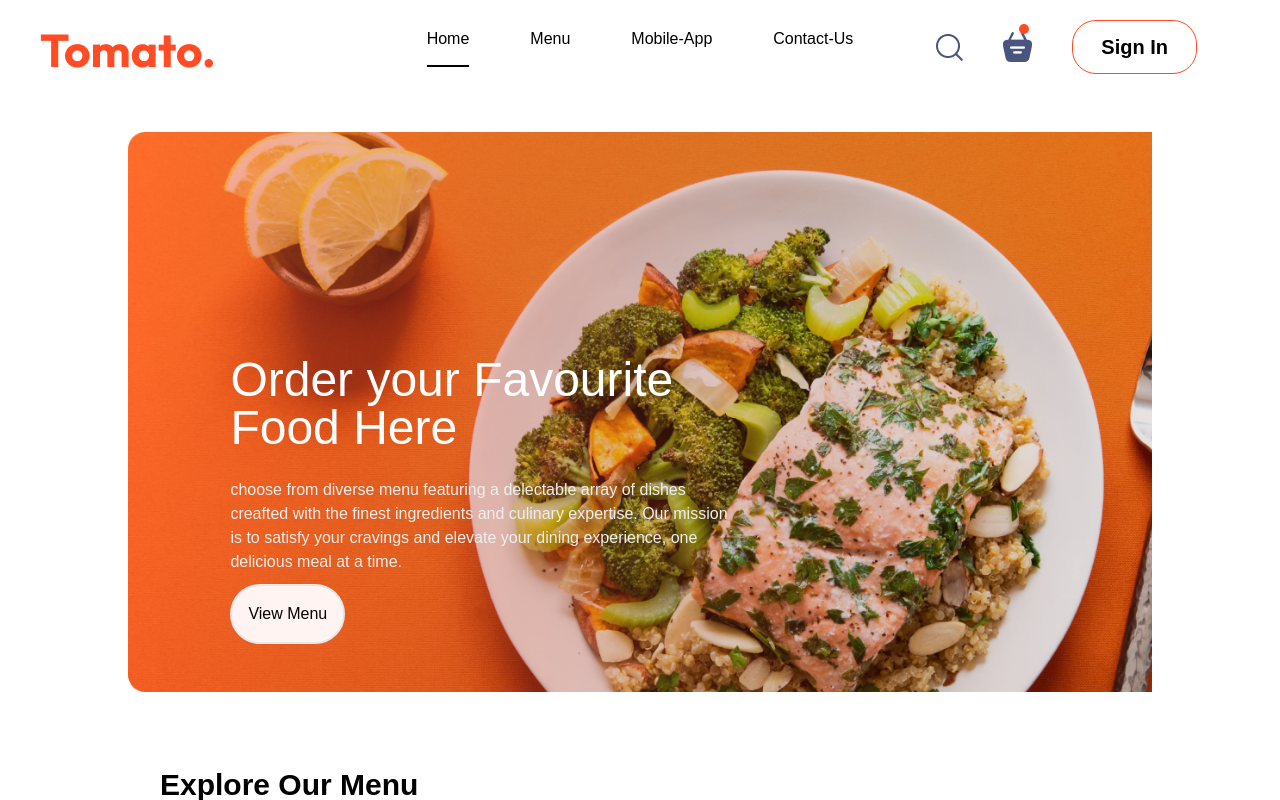
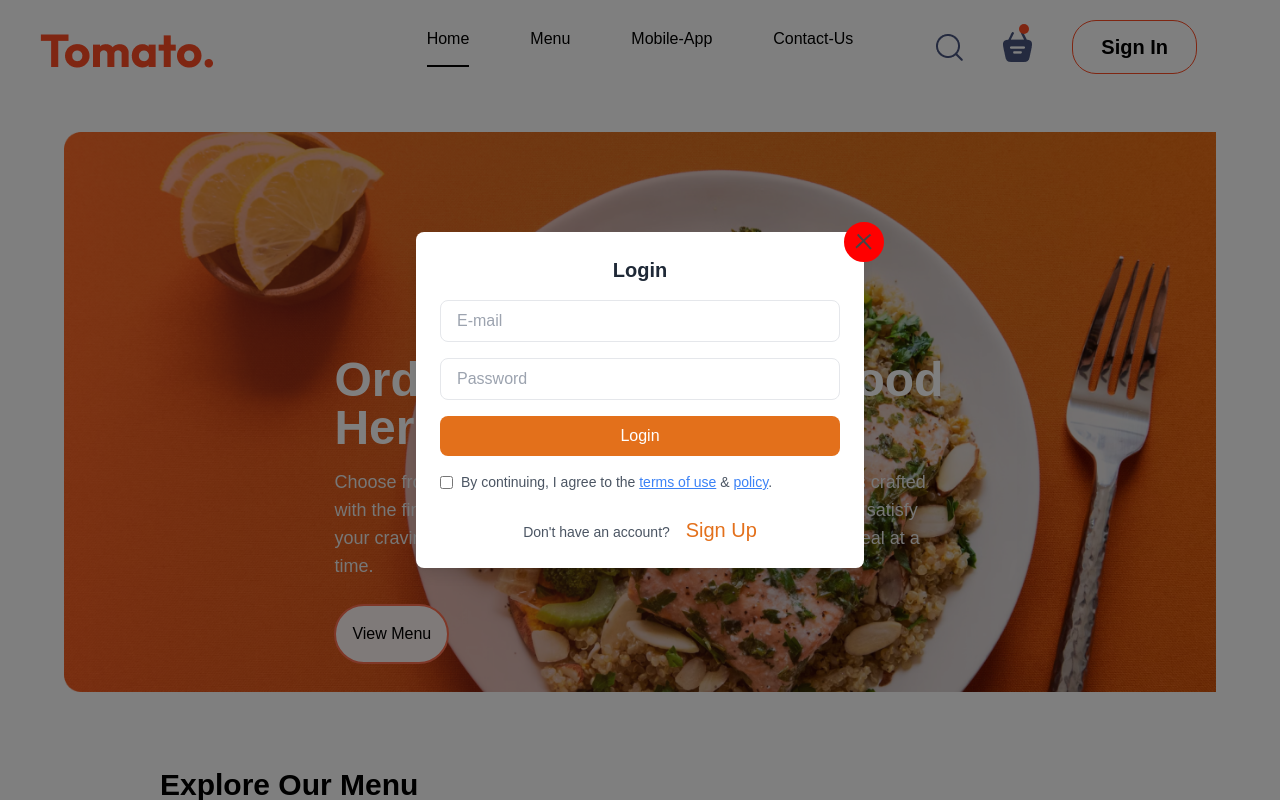
Before and after one commit to Abdelmoneim21/Restaurant-Delivery, a React (Vite) app: page / in a window 1280 px wide. Both pictures are taken after a click on the button "Sign In". Shown: the top 800 px of the page. Built offline with nearby package versions, Linux system fonts and the light colour scheme; a web font is replaced by a local one.

Commit message:
sign up & login

```diff
--- a/src/App.jsx
+++ b/src/App.jsx
@@ -3,12 +3,16 @@ import Navbar from "./components/NavBar/Navbar";
 import Home from "./pages/Home/Home";
 import Cart from "./pages/Cart/Cart";
 import Footer from "./components/Footer/Footer";
+import { useState } from "react";
+import Login from "./components/Login/Login";
 
 function App() {
+  const [ShowLogin, setShoweLogin] = useState(false);
   return (
     <>
       <div className="App">
-        <Navbar />
+        {ShowLogin ? <Login setShoweLogin={setShoweLogin} /> : <></>}
+        <Navbar setShoweLogin={setShoweLogin} />
         <Routes>
           <Route path="/" element={<Home />} />
           <Route path="/cart" element={<Cart />} />
--- a/src/components/AppLoad/AppLoad.jsx
+++ b/src/components/AppLoad/AppLoad.jsx
@@ -6,16 +6,16 @@ export default function AppLoad() {
       <p className="text-center text-4xl text-[#555]">
         For Better Experience Download <br></br>Tomato App
       </p>
-      <div className="images md:flex mt-[50px] justify-center gap-[30px]">
+      <div className="images sm:flex mt-[50px] justify-center gap-[20px]">
         <img
           src={assets.play_store}
           alt="playstore"
-          className="pointer max-w-[250px] hover:w-[250px] m-auto"
+          className="pointer w-[200px] hover:scale-110  m-auto sm:m-0 transition"
         />
         <img
           src={assets.app_store}
           alt="play Store"
-          className="pointer hover:w-[250px] m-auto"
+          className="pointer w-[200px] hover:scale-110 m-auto sm:m-0 transition"
         />
       </div>
     </div>
--- a/src/components/Header/Header.jsx
+++ b/src/components/Header/Header.jsx
@@ -1,14 +1,20 @@
-export default function Header(){
-    return(
-        <div className="header h-[70vh] m-auto my-[3%] w-[80%] bg-[url('/header_img.png')] bg-no-repeat bg-cover relative">
-            <div className="header-content absolute md:top-[40%] sm:top-[30%]    ml-[10%] text-white lg:w-[50%] ">
-                <h1 className="text-5xl mb-[5%] ">Order your Favourite Food Here</h1>
-                <p className="text-[#eee]">choose from diverse menu featuring a delectable array of dishes creafted with the finest
-                    ingredients and culinary expertise. Our mission is to satisfy your cravings and elevate your dining
-                    experience, one delicious meal at a time.
-                </p>
-                <button className="p-4 border-2 border-[ff7050] mt-[10px] rounded-full bg-[#fff4f2] text-black hover:bg-[#ff4c24] hover:text-white">View Menu</button>
-            </div>
-        </div>
-    )
+export default function Header() {
+  return (
+    <div className="header h-[70vh] m-auto my-[3%] w-[90%] max-w-screen-xl bg-[url('/header_img.png')] bg-no-repeat bg-cover relative flex items-center justify-center">
+      <div className="header-content absolute top-[30%] md:top-[40%] px-4 sm:px-6 md:px-10 text-white text-center md:text-left lg:w-[60%]">
+        <h1 className="text-3xl sm:text-4xl md:text-5xl font-bold mb-4">
+          Order Your Favourite Food Here
+        </h1>
+        <p className="text-sm sm:text-base md:text-lg text-[#eee] mb-6">
+          Choose from a diverse menu featuring a delectable array of dishes
+          crafted with the finest ingredients and culinary expertise. Our
+          mission is to satisfy your cravings and elevate your dining
+          experience, one delicious meal at a time.
+        </p>
+        <button className="p-4 border-2 border-[#ff7050] rounded-full bg-[#fff4f2] text-black hover:bg-[#ff4c24] hover:text-white transition duration-300">
+          View Menu
+        </button>
+      </div>
+    </div>
+  );
 }
--- /dev/null
+++ b/src/components/Login/Login.jsx
@@ -0,0 +1,99 @@
+import { useState } from "react";
+import { assets } from "../../assets/assets";
+
+export default function Login({ setShoweLogin }) {
+  const [current, setCurrent] = useState("Login");
+
+  return (
+    <div className="fixed inset-0 flex items-center justify-center bg-black bg-opacity-50 z-50 ">
+      {/* Modal Container */}
+      <div className="relative w-[90%] max-w-md bg-white rounded-lg shadow-lg p-6 ">
+        {/* Header */}
+        <div className=" justify-between items-center mb-4">
+          <h2 className="text-xl font-semibold text-gray-800 text-center">
+            {current}
+          </h2>
+          <img
+            src={assets.cross_icon}
+            alt="close"
+            className="w-10 h-10  cursor-pointer absolute top-[-10px] right-[-20px] bg-[#f00] rounded-3xl border-[10px] border-[#f00] "
+            onClick={() => setShoweLogin(false)}
+          />
+        </div>
+
+        {/* Form */}
+        <div className="Login-container">
+          <form className="space-y-4">
+            {current === "Sign Up" && (
+              <input
+                type="text"
+                placeholder="Username"
+                className="w-full px-4 py-2 border rounded-lg focus:ring-2 focus:[#e3701b]"
+                required
+              />
+            )}
+            <input
+              type="email"
+              placeholder="E-mail"
+              className="w-full px-4 py-2 border rounded-lg focus:ring-2 focus:[#e3701b]"
+              required
+            />
+            <input
+              type="password"
+              placeholder="Password"
+              className="w-full px-4 py-2 border rounded-lg focus:ring-2 focus:[#e3701b]"
+              required
+            />
+            <button
+              type="submit"
+              className="w-full py-2 bg-[#e3701b] text-white rounded-lg hover:bg-[#e36021] transition duration-300"
+            >
+              {current === "Sign Up" ? "Create Account" : "Login"}
+            </button>
+          </form>
+
+          {/* Terms & Conditions */}
+          <div className="flex items-start mt-4 space-x-2">
+            <input type="checkbox" className="mt-1" required />
+            <p className="text-sm text-gray-600">
+              By continuing, I agree to the{" "}
+              <span className="text-blue-500 underline cursor-pointer">
+                terms of use
+              </span>{" "}
+              &{" "}
+              <span className="text-blue-500 underline cursor-pointer">
+                policy
+              </span>
+              .
+            </p>
+          </div>
+
+          {/* Footer */}
+          <div className="mt-6 text-center">
+            {current === "Login" ? (
+              <p className="text-sm text-gray-600">
+                Don't have an account?{" "}
+                <span
+                  onClick={() => setCurrent("Sign Up")}
+                  className="text-[#e3701b] ml-3 text-xl  cursor-pointer"
+                >
+                  Sign Up
+                </span>
+              </p>
+            ) : (
+              <p className="text-sm text-gray-600">
+                Already have an account?{" "}
+                <span
+                  onClick={() => setCurrent("Login")}
+                  className="text-[#e3701b] ml-3 text-xl  cursor-pointer"
+                >
+                  Login
+                </span>
+              </p>
+            )}
+          </div>
+        </div>
+      </div>
+    </div>
+  );
+}
--- a/src/components/NavBar/Navbar.jsx
+++ b/src/components/NavBar/Navbar.jsx
@@ -1,7 +1,7 @@
 import { useState } from "react";
 import { assets } from "../../assets/assets";
 
-export default function Navbar() {
+export default function Navbar({ setShoweLogin }) {
   const [menu, setMenu] = useState("Home");
   return (
     <div className="navbar grid md:grid-cols-3 items-center py-5">
@@ -58,7 +58,10 @@ export default function Navbar() {
           <img src={assets.basket_icon} alt="basket" className="mr-10" />
           <div className="dot absolute min-h-[10px] min-w-[10px] border-r-[50%] rounded-2xl bg-[#ff4c24] top-[-8px] left-[16px] "></div>
         </div>
-        <button className="hover:bg-[#fff4f2] px-7 py-3 text-xl pointer border-[1px] border-[#ff4c24] rounded-3xl font-semibold transition">
+        <button
+          className="hover:bg-[#fff4f2] px-7 py-3 text-xl pointer border-[1px] border-[#ff4c24] rounded-3xl font-semibold transition"
+          onClick={() => setShoweLogin(true)}
+        >
           Sign In
         </button>
       </div>
```
